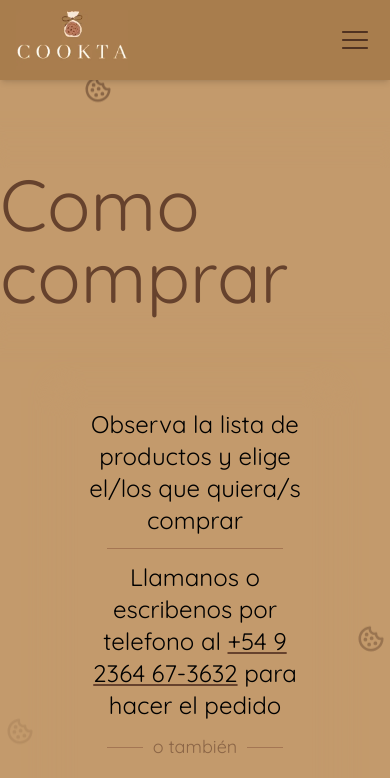
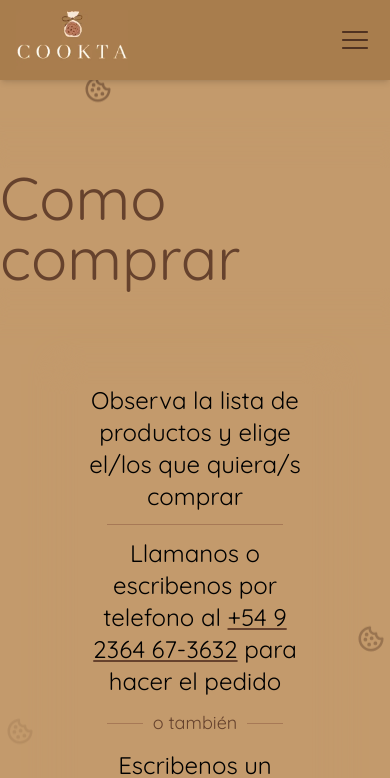
Before and after one commit to nazagutierrez/cookta, a React (Vite) app: page /como-comprar in a window 390 px wide. Shown: the top 778 px of the page. Built offline with nearby package versions, Linux system fonts and the light colour scheme.

Commit message:
Little style changes

```diff
--- a/src/index.css
+++ b/src/index.css
@@ -7,7 +7,7 @@
       @apply relative transition-all text-brown-dark after:absolute after:bottom-0 after:left-0 after:right-0 after:m-auto after:w-0 after:h-px after:bg-yellow-900 hover:after:w-full after:transition-all cursor-pointer text-2xl;
     }
     .title-style {
-      @apply text-brown-dark text-7xl;
+      @apply text-brown-dark text-6xl sm:text-7xl;
     }
     .slider-item {
       @apply hover:bg-brown2 bg-brown p-3 rounded-md w-full text-xl transition-all cursor-pointer;
@@ -23,10 +23,12 @@
 }
 
 .atropos-shadow {
-  left: -120px !important;
-  height: 110% !important;
-  width: 120% !important;
-  background: #72553369 !important;
+  box-shadow: 0px 0px 10px 10px #000000 !important;
+  left: -13px !important;
+  top: 50px !important;
+  height: 92% !important;
+  width: 102% !important;
+  background: none !important;
   filter: blur(50px) !important;
 }
 
--- a/src/views/HowToBuy/CustomDivider.jsx
+++ b/src/views/HowToBuy/CustomDivider.jsx
@@ -4,13 +4,13 @@ import React from "react";
 export const CustomDivider = ({ children, customClass }) => {
   return (
     <div
-      className={`${customClass ? customClass : "w-3/4 py-3 text-lg opacity-60 text-brown-dark-2"}`}
+      className={`${customClass ? customClass : "w-3/4 py-3 text-lg text-brown-dark-2"}`}
     >
       <Divider
         sx={{
-          borderColor: "#915f44",
-          ":before": { borderColor: "#915f44" },
-          ":after": { borderColor: "#915f44" },
+          borderColor: "#915f448c",
+          ":before": { borderColor: "#915f448c"},
+          ":after": { borderColor: "#915f448c"},
         }}
       >
         {children}
```
